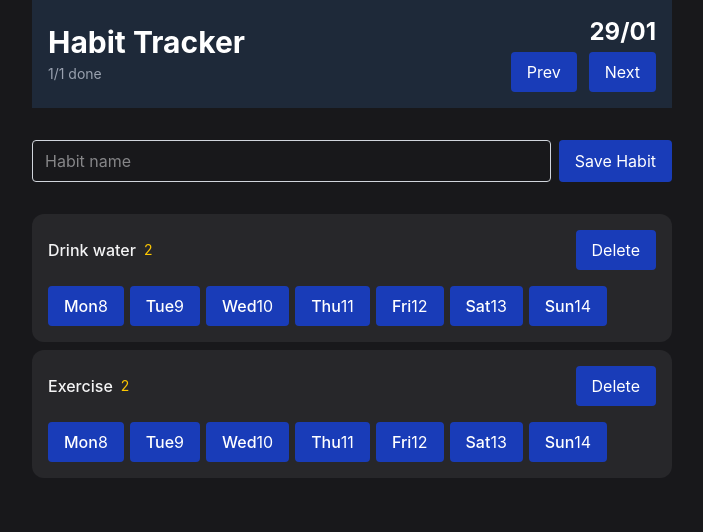
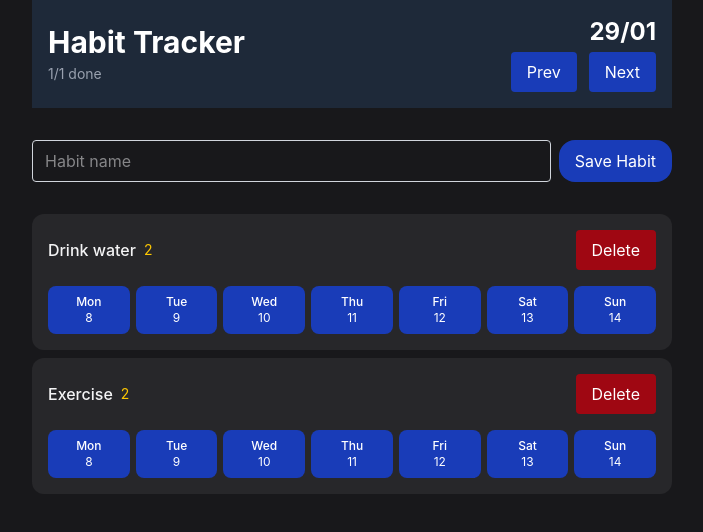
Before and after one commit to Emir2001Mehinbasic/HabitTracker_react_Ts, a React (Vite) app: page / in a window 1280 px wide. Shown: the top 532 px of the page, without its empty margins (288-991 px from the left). Built offline with nearby package versions, Linux system fonts and the light colour scheme.

Commit message:
Fished with design

```diff
--- a/package.json
+++ b/package.json
@@ -14,6 +14,7 @@
     "date-fns": "^4.4.0",
     "react": "^19.2.6",
     "react-dom": "^19.2.6",
+    "tailwind-merge": "^3.6.0",
     "tailwindcss": "^4.3.1"
   },
   "devDependencies": {
--- a/src/components/button.tsx
+++ b/src/components/button.tsx
@@ -1,4 +1,5 @@
 import type { ComponentProps} from "react";
+import { twMerge } from "tailwind-merge";
 
 export type ButtonVariant = "primary" | "secondary" | "danger";
 
@@ -6,11 +7,11 @@ export type ButtonProps = {
   variant?: ButtonVariant;
 }& ComponentProps<"button">;
 
-export const Button = ({variant= "primary", ...props  }: ButtonProps) => {
+export const Button = ({variant= "primary",className , ...props  }: ButtonProps) => {
   return (
     <button
       {...props}
-      className={`${getVarientStyles(variant)} transition-colors py-2 px-4 rounded disabled:opacity-50 disabled:cursor-not-allowed `}
+      className={twMerge(`${getVarientStyles(variant)} transition-colors py-2 px-4 rounded disabled:opacity-50 disabled:cursor-not-allowed ${className || ""}`)}
     >
       {props.children}
     </button>
--- a/src/components/form.tsx
+++ b/src/components/form.tsx
@@ -8,7 +8,7 @@ export const HabitForm = () => {
         placeholder="Habit name"
         className="flex-1 border border-gray-300 rounded px-3 py-2 focus:outline-none focus:ring-2 focus:ring-blue-500"
       />
-      <Button>Save Habit</Button>
+      <Button className="rounded-2xl">Save Habit</Button>
     </form>
   );
 };
--- a/src/components/habitItem.tsx
+++ b/src/components/habitItem.tsx
@@ -20,11 +20,13 @@ export const HabitItem = ({ habit }: HabitItemProps) => {
           <span className="font-medium">{habit.name}</span>
           <span className="text-sm text-yellow-400">2</span>
         </div>
-        <Button>Delete</Button>
+        <Button variant="danger">
+          Delete
+        </Button>
       </div>
       <div className="flex gap-1.5">
         {visibleDates.map((date) => (
-          <Button key={date.toISOString()}>
+          <Button className="flex flex-col flex-1 items-center gap-0.3 rounded-lg text-xs" key={date.toISOString()}>
             <span className="font-medium">{format(date, "EEE")}</span>
             <span>{format(date, "d")}</span>
           </Button>
```
Also changed, not shown: 1 other file (tests, documents, lock files or other folders).
